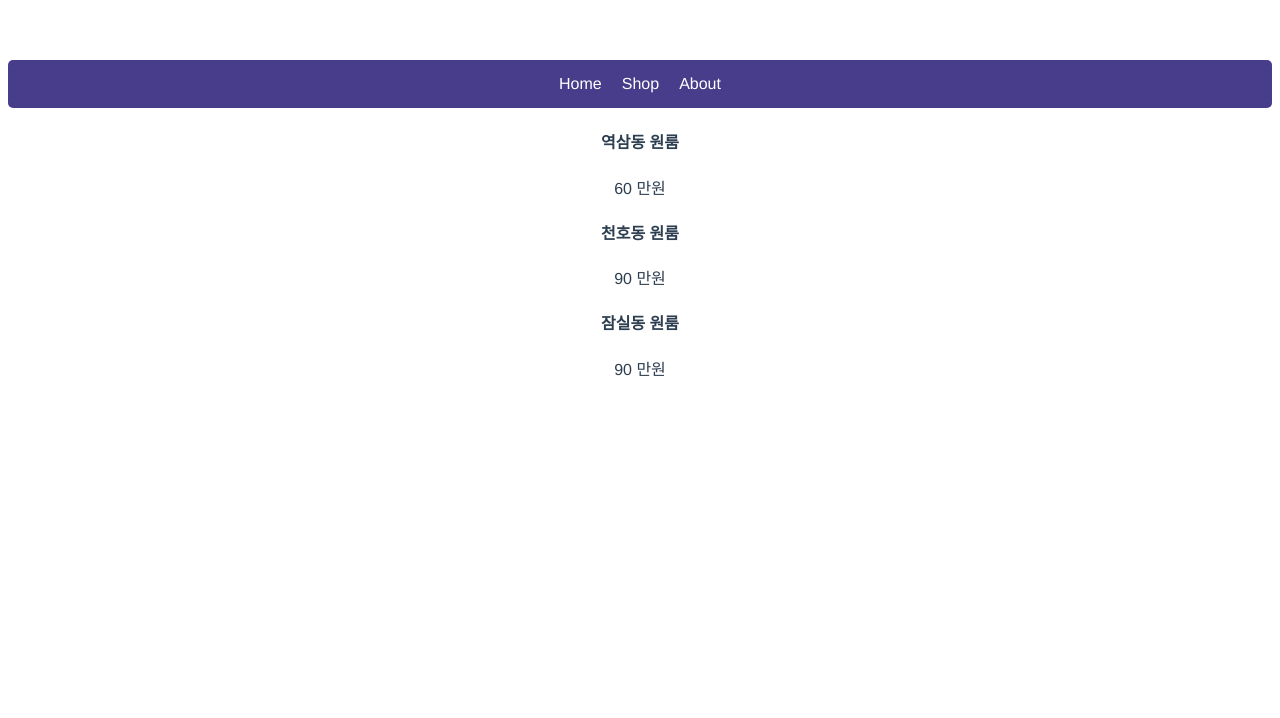
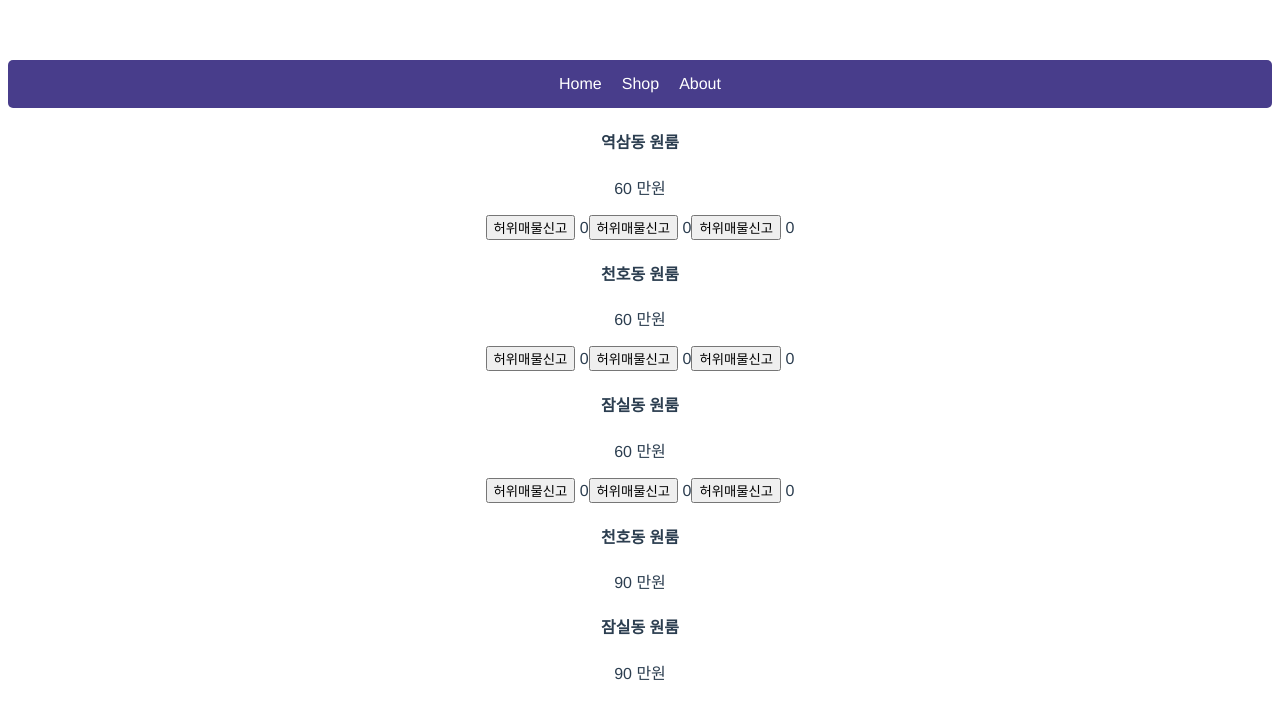
Before and after one commit to yumiko-kor/vue-sample, a Vue app in the folder vue_sample/: page / in a window 1280 px wide. Shown: the top 718 px of the page. Built offline with nearby package versions, Linux system fonts and the light colour scheme.

Commit message:
feat: 이벤트 핸들러 작성

```diff
--- a/vue_sample/src/App.vue
+++ b/vue_sample/src/App.vue
@@ -6,12 +6,16 @@
       <a v-for="tab in menus" :key="tab">{{ tab }}</a>
     </div>
 
-    <div>
-      <h4>{{products[0]}}</h4>
+    <div v-for="(a, i) in products" :key="i">
+      <h4>{{a}}</h4>
       <p>{{price1}} 만원</p>
+      <button v-on:click="report++">허위매물신고</button> <span>{{ report }}</span>
+      <button @click="report+=1">허위매물신고</button> <span>{{ report }}</span>
+      <button @click="increase()">허위매물신고</button> <span>{{ report }}</span>
     </div>
 
-    <div>
+
+    <div >
       <h4>{{products[1]}}</h4>
       <p>{{price2}} 만원</p>
     </div>
@@ -20,8 +24,6 @@
       <h4>{{products[2]}}</h4>
       <p>{{price2}} 만원</p>
     </div>
-
-
 
 
   </div>
@@ -45,12 +47,18 @@ export default {
       price2 : 90,
 
 
+      report: 0,
       menus : ['Home', 'Shop', 'About'],
       products : ['역삼동 원룸', '천호동 원룸', '잠실동 원룸']
     }
   },
   components: {
+  },
 
+  methods : {
+    increase(){
+      this.report += 1
+    }
   }
 }
 </script>
```
